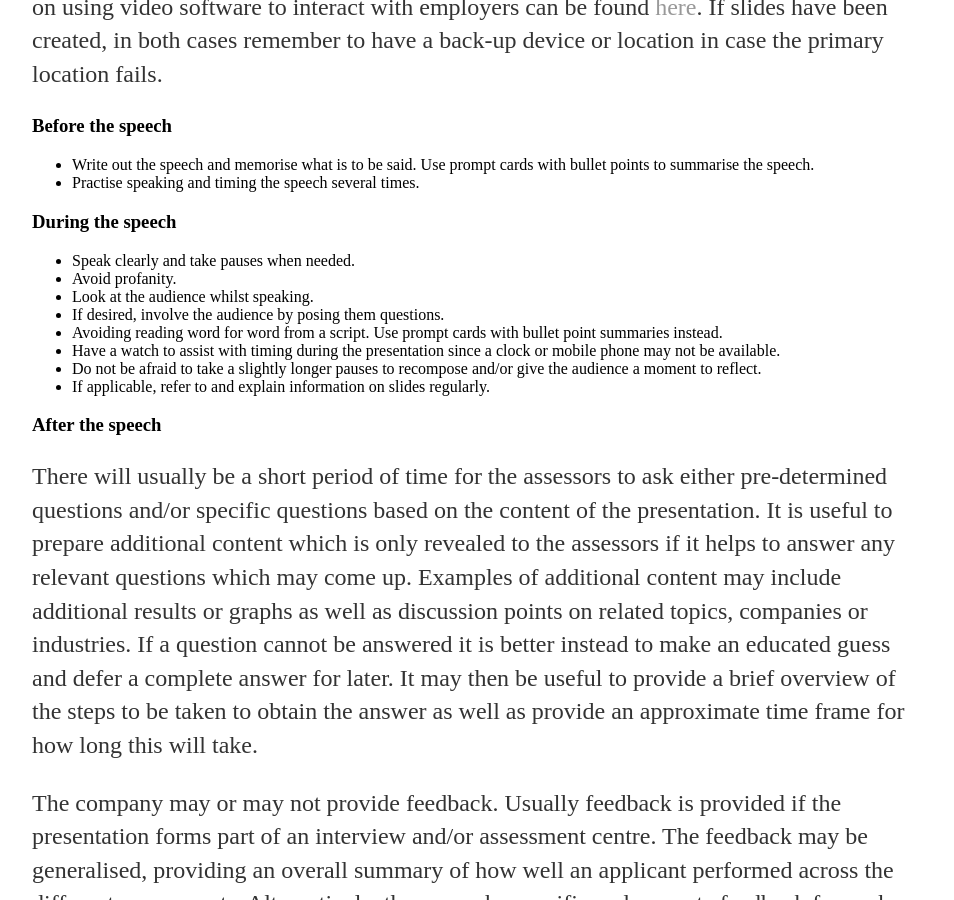
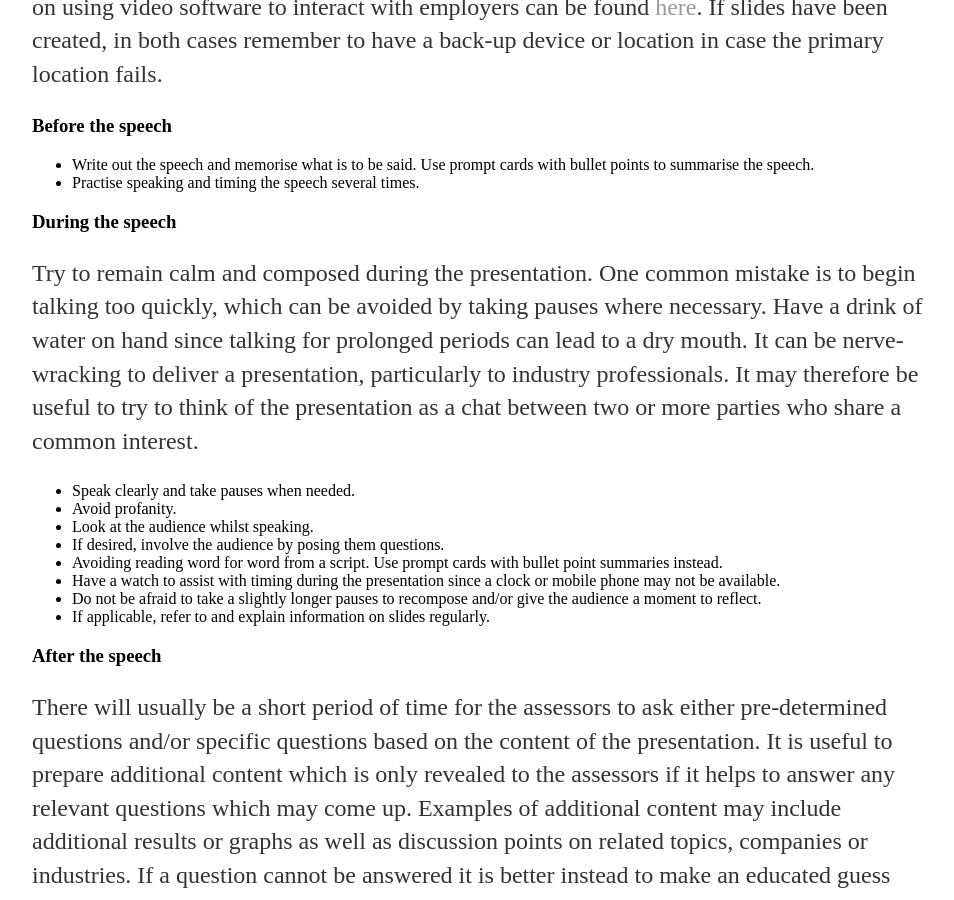
Before and after one commit to pa5411/Graduate-Job-Help, a Jekyll site: the page built from deliveringpresentations.html, in a window 1280 px wide and 900 px high, scrolled down 1643 px. Shown: the whole window, without its empty margins (160-1114 px from the left). Built offline with Jekyll 4.4.1, drawn with Linux system fonts in a browser that asks for light colours.

Commit message:
add to intro to during speech section

```diff
--- a/deliveringpresentations.html
+++ b/deliveringpresentations.html
@@ -59,6 +59,8 @@ date: 2021-06-17
 
 		<h3> During the speech </h3>
 
+		<p> Try to remain calm and composed during the presentation. One common mistake is to begin talking too quickly, which can be avoided by taking pauses where necessary. Have a drink of water on hand since talking for prolonged periods can lead to a dry mouth. It can be nerve-wracking to deliver a presentation, particularly to industry professionals. It may therefore be useful to try to think of the presentation as a chat between two or more parties who share a common interest.  </p>
+
 		<ul>
 		        <li> Speak clearly and take pauses when needed. </li>
 				<li> Avoid profanity. </li>
```
